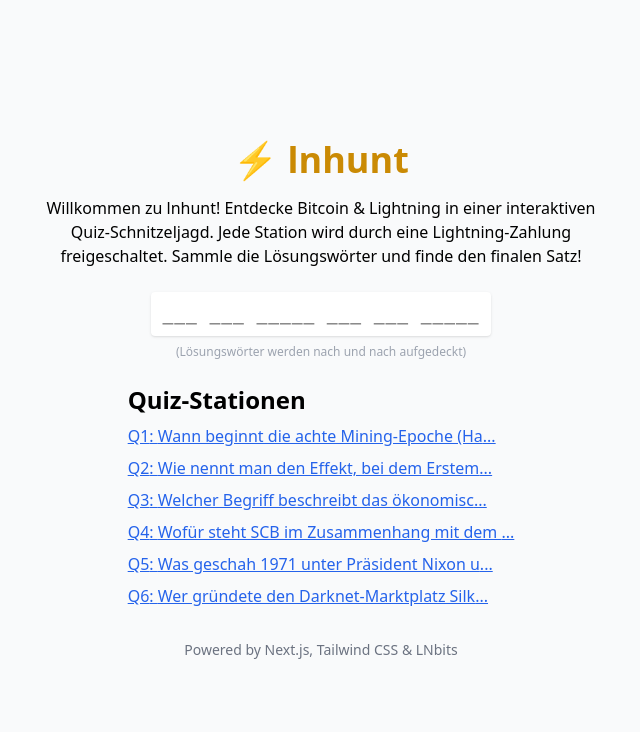
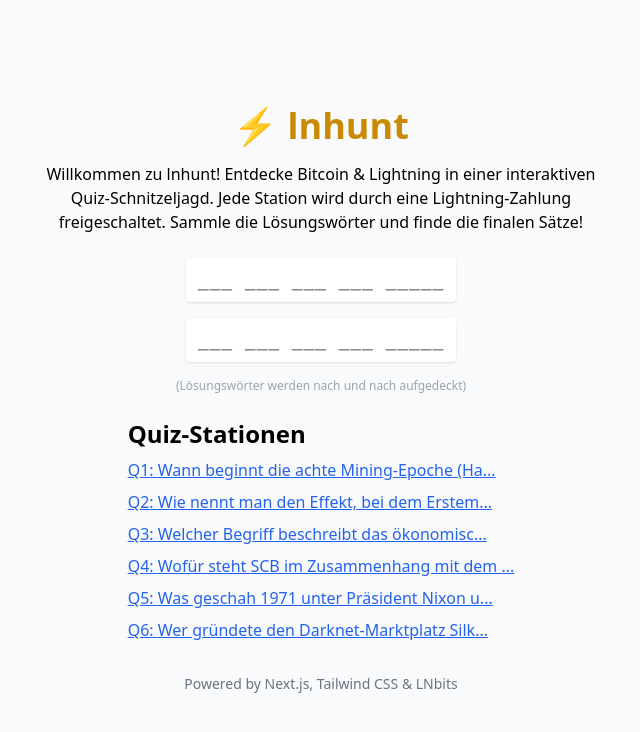
Before and after one commit to muraschal/lnhunt, a Next.js app: page / in a window 1280 px wide. Shown: the top 732 px of the page, without its empty margins (319-959 px from the left). Built offline with nearby package versions, Linux system fonts and the light colour scheme.

Commit message:
Implementiere Passwortabfrage vor Bezahlung und Hangman-Style Anzeige der Lösungssätze

```diff
--- a/pages/[id].js
+++ b/pages/[id].js
@@ -15,6 +15,8 @@ export default function QuizStation() {
   const [loading, setLoading] = useState(false);
   const [error, setError] = useState(null);
   const [refresh, setRefresh] = useState(0);
+  const [accessCode, setAccessCode] = useState('');
+  const [showAccessForm, setShowAccessForm] = useState(true);
 
   const question = questions.find(q => q.id === id);
 
@@ -22,18 +24,9 @@ export default function QuizStation() {
     if (!id) return;
     if (localStorage.getItem(`paid_${id}`)) setPaid(true);
     if (localStorage.getItem(`solved_${id}`)) setSolved(true);
-    if (!invoice) {
-      setLoading(true);
-      axios.post('/api/create-invoice', { questionId: id, amount: 100 })
-        .then(res => {
-          setInvoice(res.data.payment_request);
-          setPaymentHash(res.data.payment_hash);
-        })
-        .catch(() => setError('Fehler beim Erstellen der Invoice'))
-        .finally(() => setLoading(false));
-    }
+    if (localStorage.getItem(`access_${id}`)) setShowAccessForm(false);
     // eslint-disable-next-line
-  }, [id, refresh]);
+  }, [id]);
 
   useEffect(() => {
     if (!paymentHash || paid) return;
@@ -48,6 +41,24 @@ export default function QuizStation() {
     }, 3000);
     return () => clearInterval(interval);
   }, [paymentHash, paid, id]);
+
+  const handleAccessCodeSubmit = (e) => {
+    e.preventDefault();
+    if (accessCode.toLowerCase() === question.access_code.toLowerCase()) {
+      setShowAccessForm(false);
+      localStorage.setItem(`access_${id}`, '1');
+      setLoading(true);
+      axios.post('/api/create-invoice', { questionId: id, amount: 100 })
+        .then(res => {
+          setInvoice(res.data.payment_request);
+          setPaymentHash(res.data.payment_hash);
+        })
+        .catch(() => setError('Fehler beim Erstellen der Invoice'))
+        .finally(() => setLoading(false));
+    } else {
+      setError('Falscher Zugangscode');
+    }
+  };
 
   if (!question) return <div className="p-8">Frage nicht gefunden.</div>;
 
@@ -70,7 +81,24 @@ export default function QuizStation() {
   return (
     <div className="min-h-screen flex flex-col items-center justify-center p-4 bg-white">
       <h1 className="text-2xl font-bold mb-4">Station {id?.toUpperCase()}</h1>
-      {!paid ? (
+      {showAccessForm ? (
+        <div className="bg-blue-100 p-6 rounded shadow text-center max-w-md w-full">
+          <p className="mb-4">Bitte gib den Zugangscode ein:</p>
+          <form onSubmit={handleAccessCodeSubmit} className="space-y-4">
+            <input
+              type="text"
+              value={accessCode}
+              onChange={(e) => setAccessCode(e.target.value)}
+              className="w-full px-3 py-2 border rounded"
+              placeholder="Zugangscode eingeben"
+            />
+            <button type="submit" className="px-4 py-2 bg-blue-500 text-white rounded">
+              Bestätigen
+            </button>
+          </form>
+          {error && <div className="text-red-600 mt-2">{error}</div>}
+        </div>
+      ) : !paid ? (
         <div className="bg-yellow-100 p-6 rounded shadow text-center">
           <p className="mb-4">Um die Frage freizuschalten, zahle via Lightning:</p>
           {error && <div className="text-red-600 mb-2">{error}</div>}
@@ -112,7 +140,6 @@ export default function QuizStation() {
         <div className="bg-green-50 p-6 rounded shadow text-center">
           <div className="mb-2 font-semibold">Du hast diese Station bereits gelöst!</div>
           <div>Lösungswort: <span className="bg-yellow-200 px-2 py-1 rounded">{question.answer_key}</span></div>
-          <div>Zugangscode: <span className="bg-blue-200 px-2 py-1 rounded">{question.access_code}</span></div>
           <button className="mt-4 px-4 py-2 bg-blue-500 text-white rounded" onClick={() => router.push('/')}>Zurück zur Übersicht</button>
         </div>
       )}
--- a/pages/index.js
+++ b/pages/index.js
@@ -14,9 +14,30 @@ export default function Home() {
     setSolutionWords(words);
   }, []);
 
-  // Satz im Hangman-Style bauen
-  const hangmanSentence = questions
-    .map((q, idx) => solutionWords[idx] ? solutionWords[idx] : '_'.repeat(q.answer_key.length))
+  // Erste Satz im Hangman-Style bauen (Fix the money)
+  const firstSentence = questions
+    .filter(q => q.answer_key === 'fix' || q.answer_key === 'the' || q.answer_key === 'money')
+    .sort((a, b) => {
+      const order = { 'fix': 0, 'the': 1, 'money': 2 };
+      return order[a.answer_key] - order[b.answer_key];
+    })
+    .map(q => {
+      const word = solutionWords[questions.indexOf(q)];
+      return word || '_'.repeat(q.answer_key.length);
+    })
+    .join(' ');
+
+  // Zweite Satz im Hangman-Style bauen (Fix the world)
+  const secondSentence = questions
+    .filter(q => q.answer_key === 'fix' || q.answer_key === 'the' || q.answer_key === 'world')
+    .sort((a, b) => {
+      const order = { 'fix': 0, 'the': 1, 'world': 2 };
+      return order[a.answer_key] - order[b.answer_key];
+    })
+    .map(q => {
+      const word = solutionWords[questions.indexOf(q)];
+      return word || '_'.repeat(q.answer_key.length);
+    })
     .join(' ');
 
   return (
@@ -24,12 +45,19 @@ export default function Home() {
       <h1 className="text-4xl font-bold mb-4 text-yellow-600">⚡ lnhunt</h1>
       <div className="mb-6 text-center max-w-xl">
         <p className="mb-2">
-          Willkommen zu lnhunt! Entdecke Bitcoin & Lightning in einer interaktiven Quiz-Schnitzeljagd. Jede Station wird durch eine Lightning-Zahlung freigeschaltet. Sammle die Lösungswörter und finde den finalen Satz!
+          Willkommen zu lnhunt! Entdecke Bitcoin & Lightning in einer interaktiven Quiz-Schnitzeljagd. Jede Station wird durch eine Lightning-Zahlung freigeschaltet. Sammle die Lösungswörter und finde die finalen Sätze!
         </p>
-        <div className="mt-6 mb-2">
-          <span className="font-mono text-lg tracking-wider bg-white px-3 py-2 rounded shadow inline-block">
-            {hangmanSentence}
-          </span>
+        <div className="mt-6 mb-4">
+          <div className="mb-4">
+            <span className="font-mono text-lg tracking-wider bg-white px-3 py-2 rounded shadow inline-block">
+              {firstSentence}
+            </span>
+          </div>
+          <div>
+            <span className="font-mono text-lg tracking-wider bg-white px-3 py-2 rounded shadow inline-block">
+              {secondSentence}
+            </span>
+          </div>
         </div>
         <div className="text-xs text-gray-400">(Lösungswörter werden nach und nach aufgedeckt)</div>
       </div>
```
